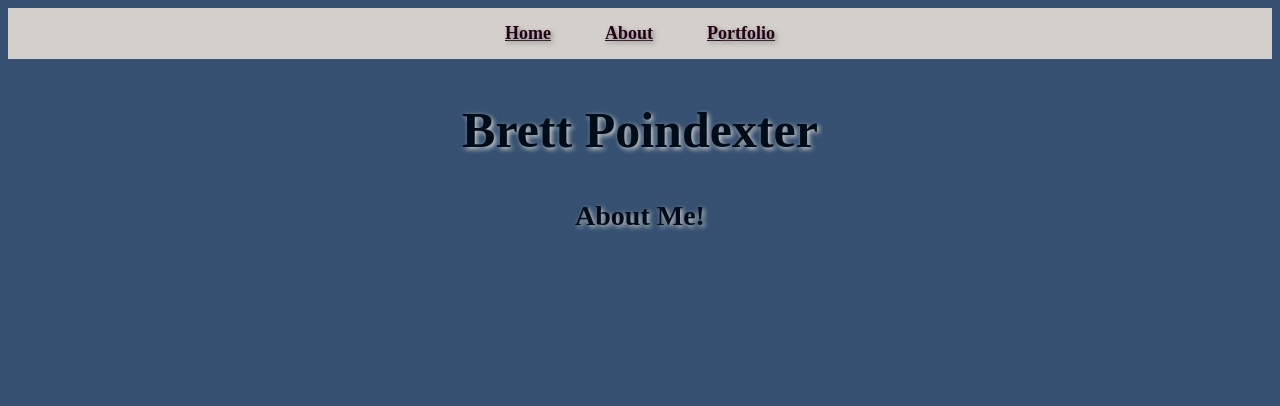
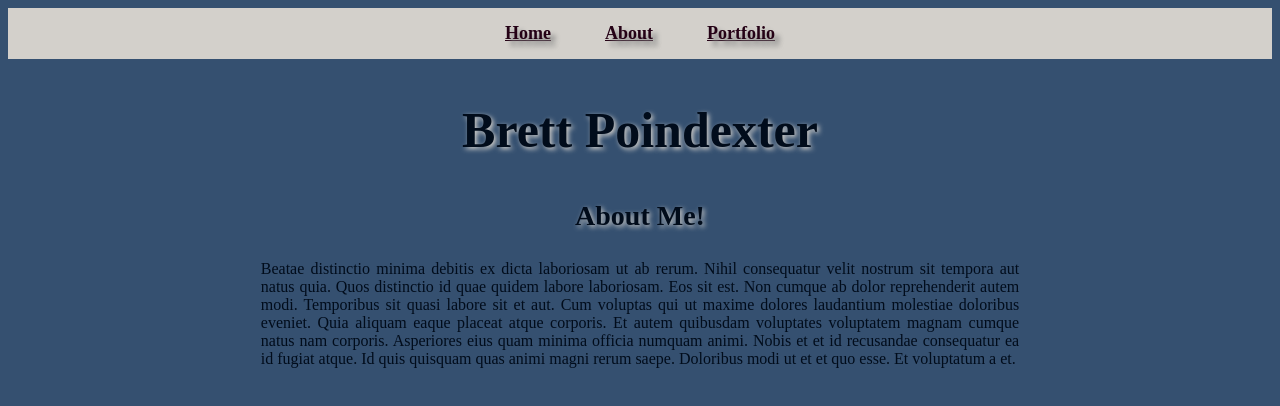
Before and after one commit to BrettPoindexter/My-Portfolio, a plain HTML site: page about.html in a window 1280 px wide. Drawn offline with Linux system fonts and the light colour scheme.

Commit message:
Added landing page image | Added navbar styling | Added About page lorem ipsum filler

```diff
--- a/about.html
+++ b/about.html
@@ -1,8 +1,8 @@
 <!DOCTYPE html>
 <html lang="en">
   <head>
-    <meta charset="UTF-8">
-    <meta name="viewport" content="width=device-width, initial-scale=1.0">
+    <meta charset="UTF-8" />
+    <meta name="viewport" content="width=device-width, initial-scale=1.0" />
     <link rel="stylesheet" href="style.css" />
     <script src="javascript.js" defer></script>
     <title>About Me</title>
@@ -20,5 +20,22 @@
       <h1 id="fName">Brett Poindexter</h1>
       <h3 id="title">About Me!</h3>
     </section>
+
+    <section class="about">
+      <div>
+        <p id="bio">
+          Beatae distinctio minima debitis ex dicta laboriosam ut ab rerum.
+          Nihil consequatur velit nostrum sit tempora aut natus quia. Quos
+          distinctio id quae quidem labore laboriosam. Eos sit est. Non cumque
+          ab dolor reprehenderit autem modi. Temporibus sit quasi labore sit et
+          aut. Cum voluptas qui ut maxime dolores laudantium molestiae doloribus
+          eveniet. Quia aliquam eaque placeat atque corporis. Et autem quibusdam
+          voluptates voluptatem magnam cumque natus nam corporis. Asperiores
+          eius quam minima officia numquam animi. Nobis et et id recusandae
+          consequatur ea id fugiat atque. Id quis quisquam quas animi magni
+          rerum saepe. Doloribus modi ut et et quo esse. Et voluptatum a et.
+        </p>
+      </div>
+    </section>
   </body>
 </html>
--- a/style.css
+++ b/style.css
@@ -14,7 +14,15 @@ a {
     color: #240115;
     font-weight: bold;
     font-size: 18px;
-    text-shadow: 2px 2px 5px grey;
+    text-shadow: 5px 5px 5px grey;
+}
+
+a:hover {
+    text-shadow: 3px 3px 5px grey;
+}
+
+a:active {
+    text-shadow: 1px 1px 5px grey;
 }
 
 .header {
@@ -29,3 +37,16 @@ a {
 #title {
     font-size: 28px;
 }
+
+.img-container {
+    text-align: center;
+}
+
+.about {
+    text-align: justify;
+}
+
+#bio {
+    margin-left: 20%;
+    margin-right: 20%;
+}
```
Also changed, not shown: index.html (+6 -0 lines). Lines whose indentation alone changed are shown as unchanged.
